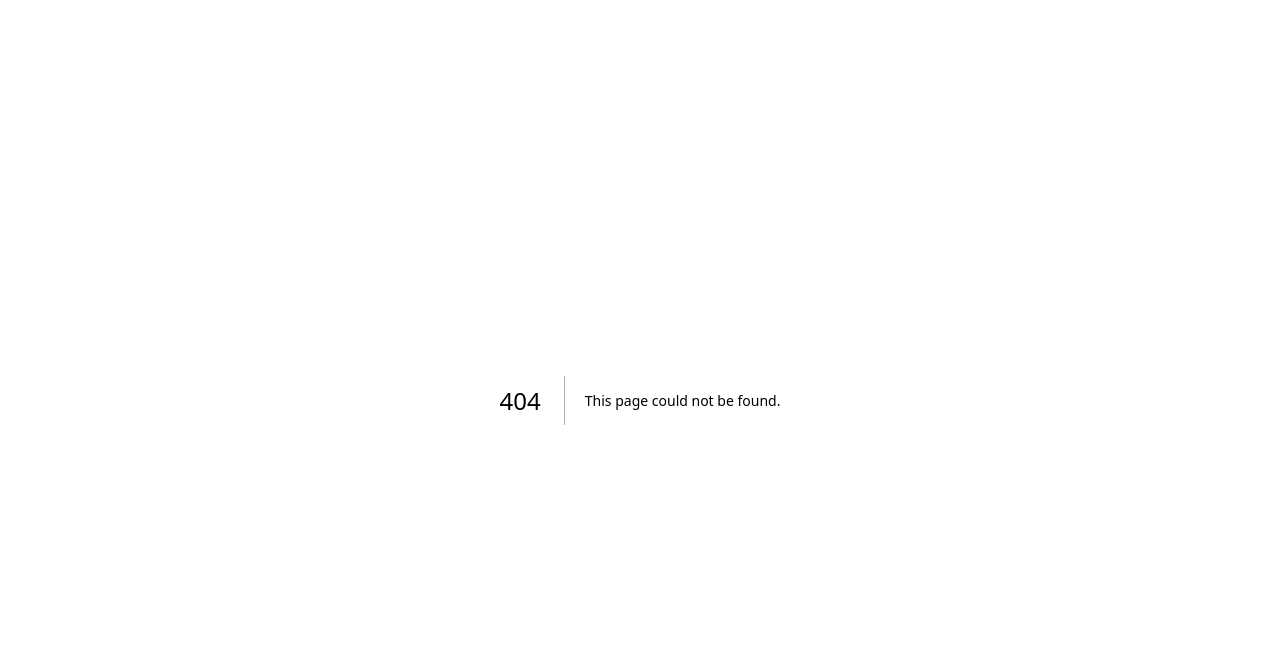
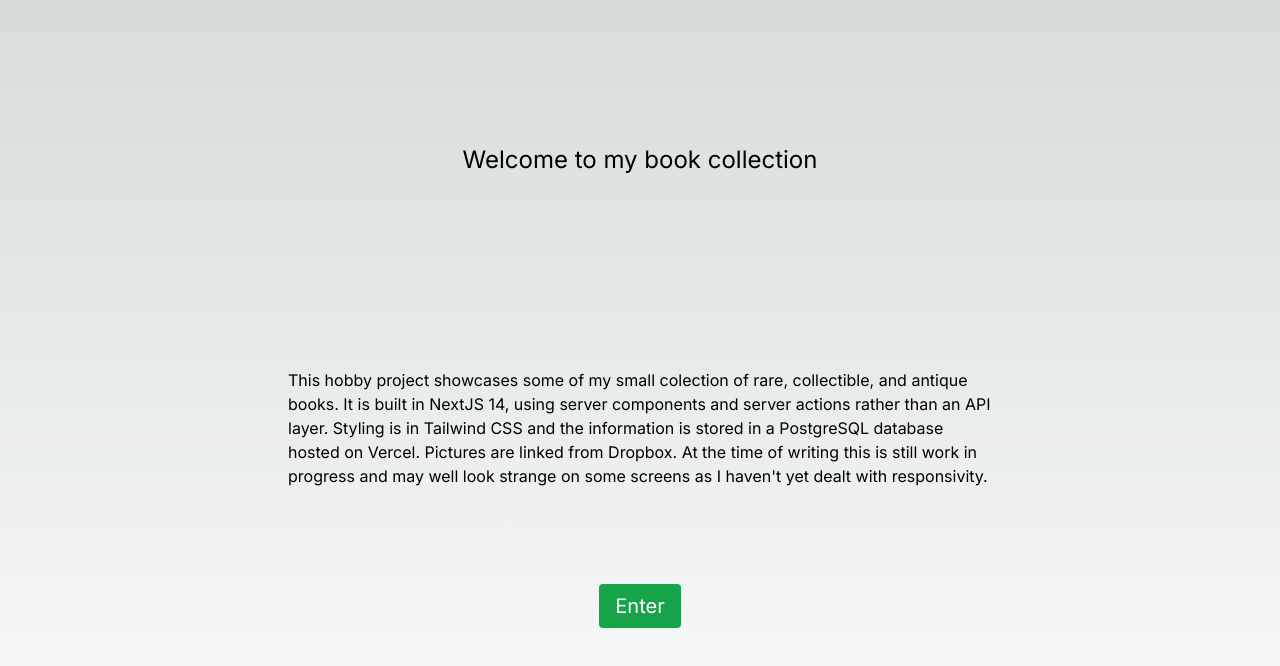
Before and after one commit to EricPudney/next-books, a Next.js app: page / in a window 1280 px wide. Before the commit this address had no page. Shown: the top 666 px of the page. Built offline with nearby package versions, Linux system fonts and the light colour scheme.

Commit message:
tweaks, added basic front page

```diff
--- a/app/components/Carousel.tsx
+++ b/app/components/Carousel.tsx
@@ -1,7 +1,7 @@
 'use client'
 
 import Summary from './Summary';
-import React, { useRef, useState } from 'react'
+import React, { useState } from 'react'
 
 export default function Carousel ({ data }: {
     data: {
@@ -9,7 +9,6 @@ export default function Carousel ({ data }: {
     }[]
 }) {
     const [currentSlide, setCurrentSlide] = useState(0)
-    const carouselRef = useRef(null)
 
     const containerStyle = {
         transform: `translateX(-${currentSlide * 100}%)`
@@ -17,11 +16,10 @@ export default function Carousel ({ data }: {
 
     return (
         <div>
-            <div className='w-80 h-60 rounded-md overflow-hidden relative'>
+            <div className='w-full h-60 rounded-md overflow-hidden relative'>
                 <div
-                    ref={carouselRef}
                     style={containerStyle}
-                    className='w-full h-full flex transition-all duration-300'>
+                    className='w-80 h-full flex transition-all duration-300'>
                     {data.map((item, i) => (
                         <div key={i} className='relative shrink-0 w-full h-full'>
                             <Summary
--- a/app/data/definitions.ts
+++ b/app/data/definitions.ts
@@ -17,7 +17,7 @@ export type Book = {
 export type FilterProps = {
     name: string,
     options: string[] | NumericFilter,
-    onChange: (e: ChangeEvent<HTMLSelectElement>)=>void
+    onChange: (e: ChangeEvent<HTMLSelectElement>) => void
 }
 
 type NumericFilter = {[value: string]: {min?: number, max?: number}}
--- a/app/home/booklist/page.tsx
+++ b/app/home/booklist/page.tsx
@@ -53,8 +53,8 @@ useEffect(() => {
     ) {
       let booksSubj: Book[] = booklist
       booksSubj = subjectFilter !== '' ? booksSubj.filter((book) => book.subject.toLowerCase().includes(subjectFilter.toLowerCase())) : booksSubj;
+
       let booksDate: Book[] = booklist
-
       if (dateFilter) {
         if (dateFilter.min) {booksDate = booksDate.filter((book) => book.date > dateFilter!.min!)}
         if (dateFilter.max) {booksDate = booksDate.filter((book) => book.date < dateFilter!.max!)}
@@ -83,7 +83,7 @@ return(
       <div className="flex grow flex-col justify-between rounded-xl bg-gray-50 p-4">
 
           <div className="flex flex-wrap items-center justify-evenly">
-          {booklist && tempArray.map((book) => {
+          {booklist.length > 0 && tempArray.map((book) => {
               return (
               <div key={book.id} className="bg-white px-3 mx-2 my-2 w-48 h-28 rounded-lg">
 
@@ -110,6 +110,7 @@ return(
         </div>
             );
         })}
+        {booklist.length < 1 && <p>Loading...</p>}
         </div>
       </div>
     </div>
--- /dev/null
+++ b/app/page.tsx
@@ -0,0 +1,22 @@
+'use client'
+import { useRouter } from "next/navigation"
+
+export default async function Page() {
+
+    const router = useRouter()
+
+    return (
+    <>
+        <main className="flex h-screen flex-col items-center justify-start xs:p-12 lg:p-24 mt-12">
+
+      <h2 className='mb-48 text-xl md:text-2xl'>
+        Welcome to my book collection
+      </h2>
+        <p className="mx-48 text-md">This hobby project showcases some of my small colection of rare, collectible, and antique books. It is built in NextJS 14, using server components and server actions rather than an API layer. Styling is in Tailwind CSS and the information is stored in a PostgreSQL database hosted on Vercel. Pictures are linked from Dropbox. At the time of writing this is still work in progress and may well look strange on some screens as I haven't yet dealt with responsivity.</p>
+        <button className="flex items-center bg-green-600 hover:bg-green-800 text-white text-xl px-4 py-2 rounded align-self-center mt-24" onClick={()=>router.push('/home')}>
+            Enter
+        </button>
+        </main>
+    </>
+)
+}
```
